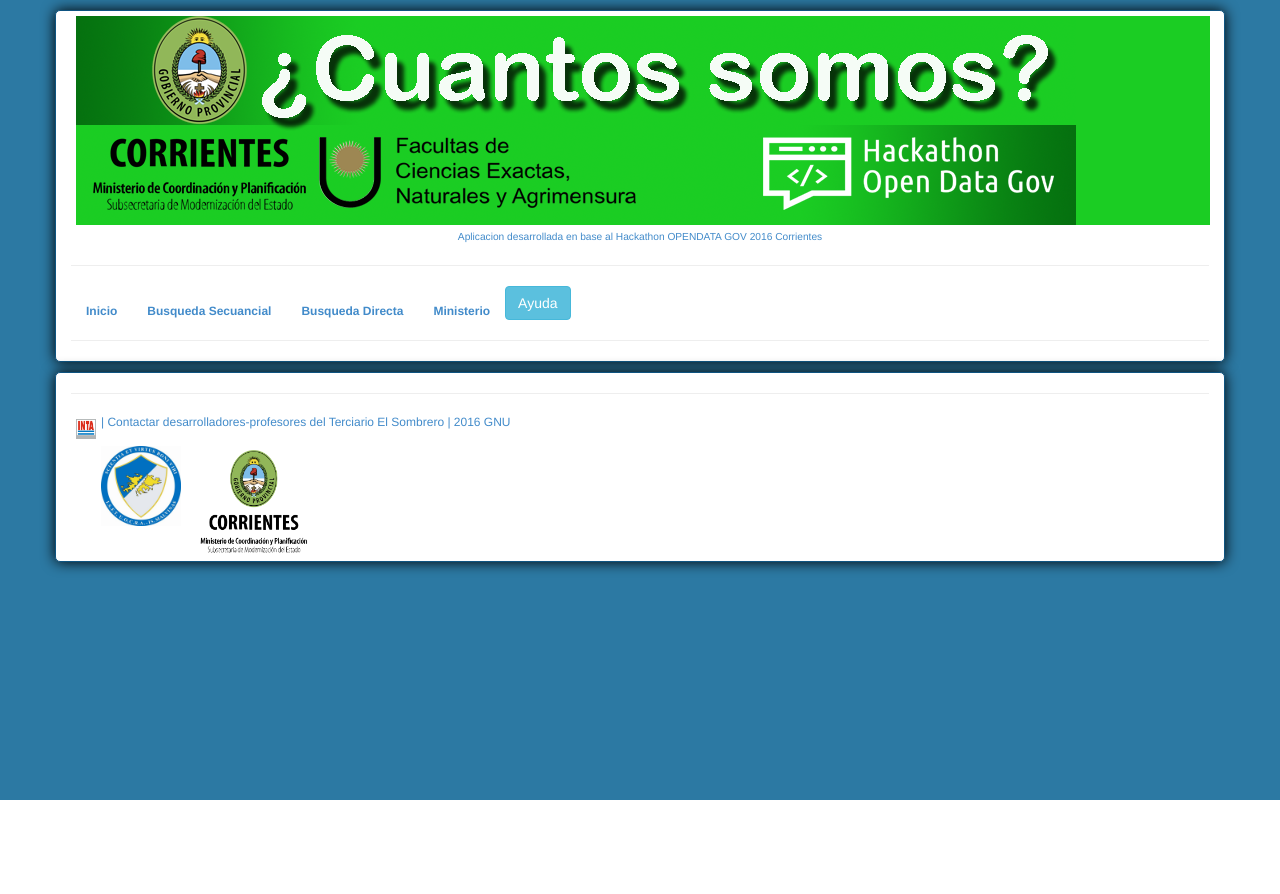
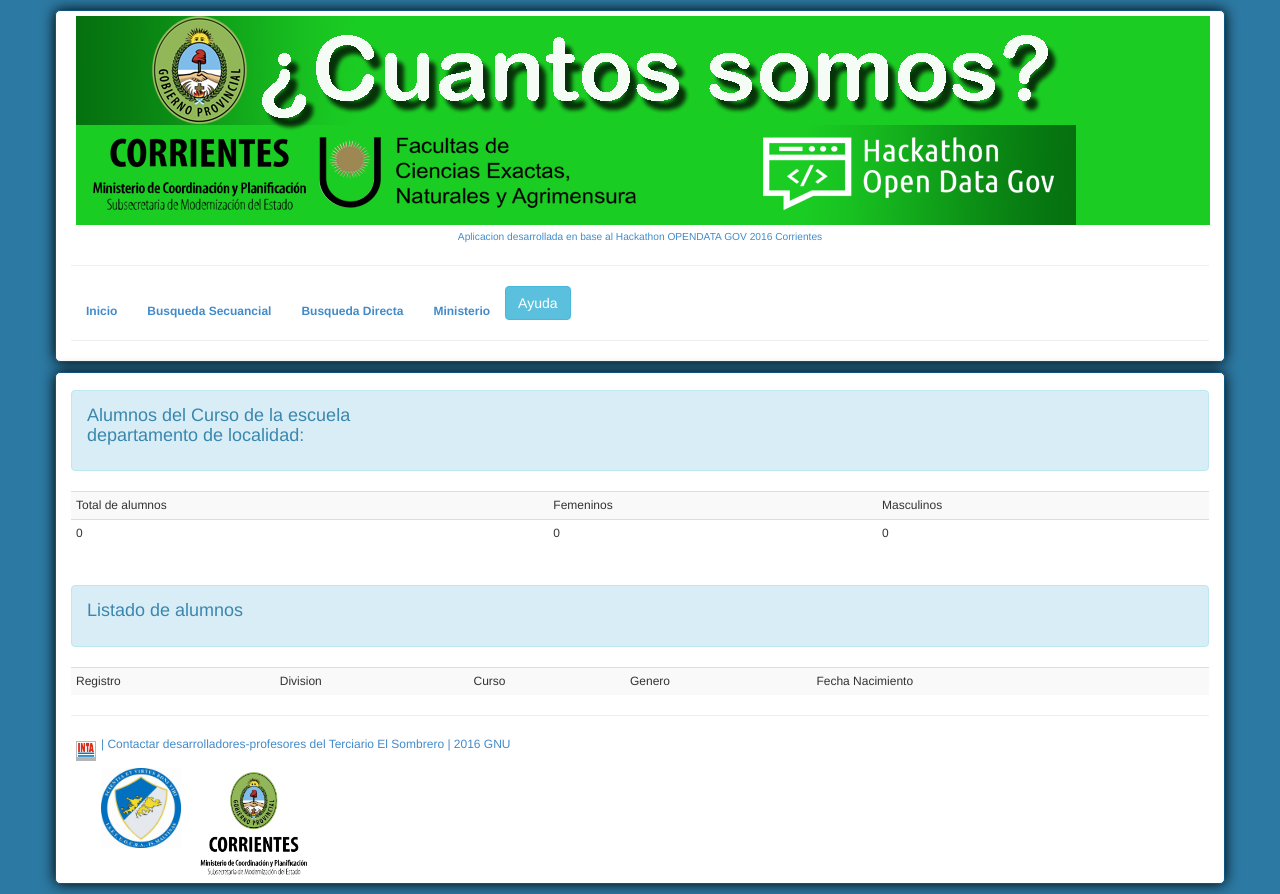
Before and after one commit to SirBaskerville/OpenDataGov2016, a CodeIgniter app: page /opendatagov/index.php/inicio/alumnos in a window 1280 px wide. Before the commit the page ends 800 px from the top, so only its background shows below. Run offline with CodeIgniter, Linux system fonts and the light colour scheme; data that the repository does not hold is empty.

Commit message:
version casi casi final
faltan agregar algunos cambios menores y la busqueda directa

```diff
--- a/application/controllers/inicio.php
+++ b/application/controllers/inicio.php
@@ -35,9 +35,12 @@
 	public function establecimientos()
 	{
 		//-----------------------------------
-		$data['cantidad_est']	=	$this->opendatagov->contar_establecimientos();
-		$data['lista_deptos']	=	$this->opendatagov->listar_departamentos();
-		$data['leyenda']		=	"establecimientos";
+		$data['cantidad_est']		=	$this->opendatagov->contar_establecimientos();
+		$data['lista_deptos']		=	$this->opendatagov->listar_departamentos();
+		$data['alumnos_total']		=	$this->opendatagov->alumnos_total_general();
+		$data['alumnos_femeninos']	=	$this->opendatagov->alumnos_total_femenino();
+		$data['alumnos_masculinos']	=	$this->opendatagov->alumnos_total_masculino();
+		$data['leyenda']			=	"establecimientos";
 		//-----------------------------------
 		$this->load->view('includes/header');
 		$this->load->view('vista_establecimientos', $data);
@@ -95,18 +98,18 @@
 		//-----------------------------------
 		$data['escuelas_localidad']			=	$this->opendatagov->datos_escuela($escuela);
 		$escuela_localidad					=	$this->opendatagov->datos_escuela($escuela);
-		//$data['cantidad_est']				=	$this->opendatagov->contar_establecimientos_departamento3($seleccion_localidad);
-		//$data['listar_localidades']		=	$this->opendatagov->listar_localidades($id_departamento);
-		//$data['leyenda']					=	"establecimientos del departamento";
+
 		//-----------------------------------
 		foreach($escuela_localidad->result_array() as $row)
 	            {
 	               $cue = $row['Cue_Anexo'];
 	            }//fin de foreach de datos de la escuela
-		echo $cue_anexo = substr($cue, 0, -2).'-'.substr($cue, -2);
+		$cue_anexo = substr($cue, 0, -2).'-'.substr($cue, -2);
 		//------------------------------------------------------------
 		$data['cursos_divisiones']			=	$this->opendatagov->datos_cursos($cue_anexo);
-		//$data['alumos_total']				=	$this->opendatagov->alumnos_total($cue_anexo);
+		$data['total']			= $this->opendatagov->alumnos_escuela_total($cue_anexo);
+		$data['femeninos']		= $this->opendatagov->alumnos_escuela_femeninos($cue_anexo);
+		$data['masculinos']		= $this->opendatagov->alumnos_escuela_masculinos($cue_anexo);
 		//------------------------------------------------------------
 
 		$this->load->view('includes/header');
@@ -117,7 +120,21 @@
 
 	public function alumnos()
 	{
+		$data['estado'] 		= $this->input->post('estado');
+		$departamento	 		= $this->input->post('departamento');
+		$localidad				= $this->input->post('localidad');
+		$escuela				= $this->input->post('escuela');
 
+		$data['localidad']		= $this->input->post('localidad');
+		$data['departamento']	= $this->input->post('departamento');
+		$data['escuela']		= $this->input->post('escuela');
+		$curso				= $this->input->post('curso_division');
+		$data['curso']			= $this->input->post('curso_division');
+		//------------------------------------------------
+		$data['total']			= $this->opendatagov->alumnos_total($curso);
+		$data['femeninos']		= $this->opendatagov->alumnos_femeninos($curso);
+		$data['masculinos']		= $this->opendatagov->alumnos_masculinos($curso);
+		$data['listado']		= $this->opendatagov->alumnos_listado($curso);
 		//------------------------------------------------
 		$this->load->view('includes/header');
 		$this->load->view('vista_alumnos', $data);
@@ -127,7 +144,7 @@
 
 
 
-
+	//-----------------------------------------------------------------
 	public function cursos()
 	{
 
--- a/application/models/opendatagov.php
+++ b/application/models/opendatagov.php
@@ -84,9 +84,66 @@
 			return $query;
 		}//fin datos de cue-anexo para escuelas
 		//------------------------------------------------------------------------------------------------------------------------------------
-
-
-
+		function alumnos_total($curso)
+		{
+			$query = $this->db->query("select count(id) as contador from alumnos where curso = '$curso'");
+			return $query;
+		}// fin conteo de alumnos totales de curso de l aescuela x
+		//-------------------------------------------------------------------------------------------------------------------------------------
+		function alumnos_femeninos($curso)
+		{
+			$query = $this->db->query("select count(id) as contador from alumnos where curso = '$curso' and sexo ='F'");
+			return $query;
+		}// fin conteo de alumnos femeninos de curso de l aescuela x
+		//-------------------------------------------------------------------------------------------------------------------------------------
+		function alumnos_masculinos($curso)
+		{
+			$query = $this->db->query("select count(id) as contador from alumnos where curso = '$curso' and sexo ='M'");
+			return $query;
+		}// fin conteo de alumnos masculinos de curso de l aescuela x
+		//--------------------------------------------------------------------------------------------------------------------------------------
+		function alumnos_listado($curso)
+		{
+			$query = $this->db->query("select * from alumnos where curso = '$curso' order by sexo, fechanac desc");
+			return $query;
+		}//fin funcion listado de alumnos de escuela/curso x
+		//--------------------------------------------------------------------------------------------------------------------------------------
+		function alumnos_escuela_total($escuela)
+		{
+			$query = $this->db->query("select count(id) as contador from alumnos where cursodivisionid = '$escuela'");
+			return $query;
+		}// fin conteo de alumnos totales de curso de l aescuela x
+		//-------------------------------------------------------------------------------------------------------------------------------------
+		function alumnos_escuela_femeninos($escuela)
+		{
+			$query = $this->db->query("select count(id) as contador from alumnos where cursodivisionid = '$escuela' and sexo ='F'");
+			return $query;
+		}// fin conteo de alumnos femeninos de curso de l aescuela x
+		//-------------------------------------------------------------------------------------------------------------------------------------
+		function alumnos_escuela_masculinos($escuela)
+		{
+			$query = $this->db->query("select count(id) as contador from alumnos where cursodivisionid = '$escuela' and sexo ='M'");
+			return $query;
+		}// fin conteo de alumnos masculinos de curso de l aescuela x
+		//--------------------------------------------------------------------------------------------------------------------------------------
+		function alumnos_total_general()
+		{
+			$query = $this->db->query("select count(id) as contador from alumnos");
+			return $query;
+		}// fin funcion conteo general de alumnos
+		//--------------------------------------------------------------------------------------------------------------------------------------
+		function alumnos_total_femenino()
+		{
+			$query = $this->db->query("select count(id) as contador from alumnos where sexo ='F'");
+			return $query;
+		}// fin funcion conteo general femenino
+		//--------------------------------------------------------------------------------------------------------------------------------------
+		function alumnos_total_masculino()
+		{
+			$query = $this->db->query("select count(id) as contador from alumnos where sexo ='M'");
+			return $query;
+		}// fin funcion conteo general femenino
+		//--------------------------------------------------------------------------------------------------------------------------------------
 
 
 	}//fin clase Opendatagov
--- a/application/views/vista_alumnos.php
+++ b/application/views/vista_alumnos.php
@@ -1,3 +1,45 @@
 <?php
 
+
+
+		//---------------------------------------------------------------------------------------------------------------------------------------------
+		echo "<br/><div class='alert alert-info'>";
+		echo "<h4> Alumnos del Curso ".$curso." de la escuela ".$escuela." <br/>departamento de ".$departamento." localidad: ".$localidad."</h4></div>";
+		//---------------------------------------------------------------------------------------------------------------------------------------------
+
+		foreach($total->result_array() as $row)
+	            {
+	                //echo $row['contador'];
+	                $total_alumnos = $row['contador'];
+	            }//fin de foreach de total alumnos
+	    foreach($femeninos->result_array() as $row)
+	            {
+	                //echo $row['contador'];
+	                $total_femeninos = $row['contador'];
+	            }//fin de foreach de total alumnos
+	    foreach($masculinos->result_array() as $row)
+	            {
+	                //echo $row['contador'];
+	                $total_masculinos = $row['contador'];
+	            }//fin de foreach de total alumnos
+	    //-----------------------------------------------------------------------------------------------------
+	    echo "<div class='table_responsive'>";
+		echo "<table class='table table-condensed table-striped'><tbody>";
+		echo "<tr><td>Total de alumnos</td><td>Femeninos</td><td>Masculinos</td></tr>";
+	    echo "<tr><td>".$total_alumnos."</td><td>".$total_femeninos."</td><td>".$total_masculinos."</td></tr>";
+	    echo "</tbody></table></div>";
+	    //-----------------------------------------------------------------------------------------------------
+	    echo "<br/><div class='alert alert-info'>";
+		echo "<h4> Listado de alumnos </h4></div>";
+		//-----------------------------------------------------------------------------------------------------
+	    echo "<div class='table_responsive'>";
+		echo "<table class='table table-condensed table-striped'><tbody>";
+		echo "<tr><td>Registro</td><td>Division</td><td>Curso</td><td>Genero</td><td>Fecha Nacimiento</td></tr>";
+		foreach($listado->result_array() as $row)
+	        {
+	         echo "<tr><td>".$row['id']."</td><td>".$row['Division']."</td><td>".$row['codigo']
+	         ."</td><td>".$row['Sexo']."</td><td>".$row['Fechanac']."</td></tr>";
+	         }//fin de foreach de total alumnos
+	    echo "</tbody></table></div>";
+
 ?>
```
Also changed, not shown: application/views/vista_establecimientos.php (+54 -8 lines), 2 other files.
